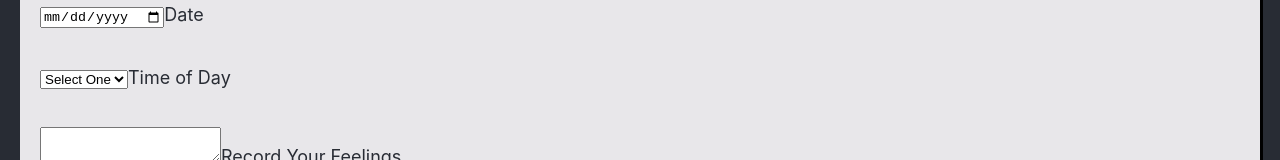
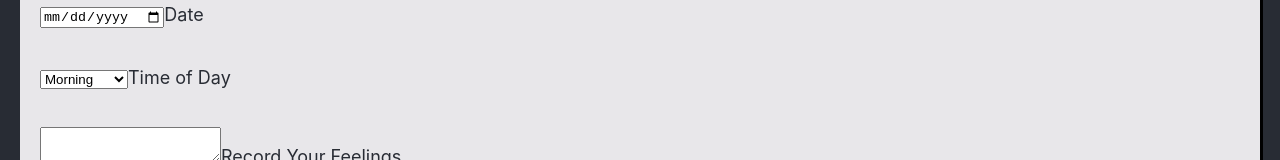
Before and after one commit to CactusWren2020/emotion-app, a React (Create React App) app: page /feelings in a window 1280 px wide. Shown: the part 465-625 px from the top of the page. Built offline with nearby package versions, Linux system fonts and the light colour scheme.

Commit message:
fixed minor errors

```diff
--- a/src/App.js
+++ b/src/App.js
@@ -1,7 +1,7 @@
 import React from 'react';
 
 import './App.css';
-import {BrowserRouter as Router, withRouter, Route, Switch, Link } from "react-router-dom";
+import {BrowserRouter as Router, Route, Switch, Link } from "react-router-dom";
 
 import Forms from './components/Forms';
 import Sheets from './components/Sheets';
--- a/src/components/Feelings.js
+++ b/src/components/Feelings.js
@@ -28,7 +28,7 @@ class RecordFeelings extends React.Component {
                     </p>
                     <p>
                         <select name="timeOfDay" onChange={(e) => this.props.updateTime(e.target.selectedIndex)}>
-                            <option value="?" disabled selected >Select One</option>
+                            <option value="selected" disabled   >Select One</option>
                             <option value="morning">Morning</option>
                             <option value="afternoon">Afternoon</option>
                             <option value="evening">Evening</option>
--- a/src/components/LikesAndDislikes.js
+++ b/src/components/LikesAndDislikes.js
@@ -19,7 +19,7 @@ const LikesAndDislikes = ({ updateDate, updateLikeOrDislike, updateText, addLike
                 <p>
                     <select name="likeOrDislike"
                             onChange={(e) => updateLikeOrDislike(e.target.selectedIndex)}>
-                        <option disabled selected>Like or dislike</option>
+                        <option disabled value="selected">Like or dislike</option>
                         <option value="like">Like</option>
                         <option value="dislike">Dislike</option>
                     </select>
--- a/src/components/SelfDiscipline.js
+++ b/src/components/SelfDiscipline.js
@@ -28,7 +28,7 @@ class SelfDiscipline extends React.Component {
                     </p>
                     <p>
                         <select name="timeOfDay" onChange={(e) => this.props.updateTime(e.target.selectedIndex)}>
-                            <option value="?" disabled selected>Select One</option>
+                            <option disabled value="selected">Select One</option>
                             <option value="morning">Morning</option>
                             <option value="afternoon">Afternoon</option>
                             <option value="evening">Evening</option>
```
